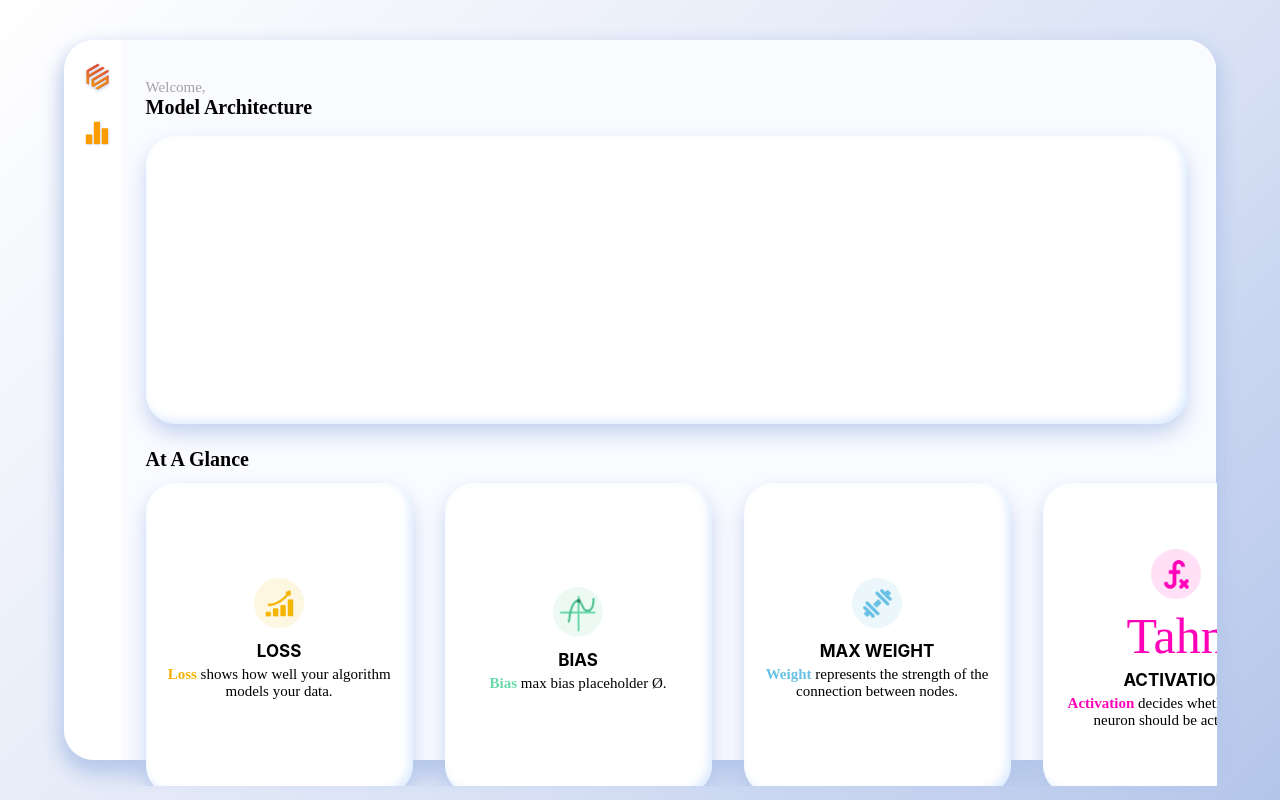
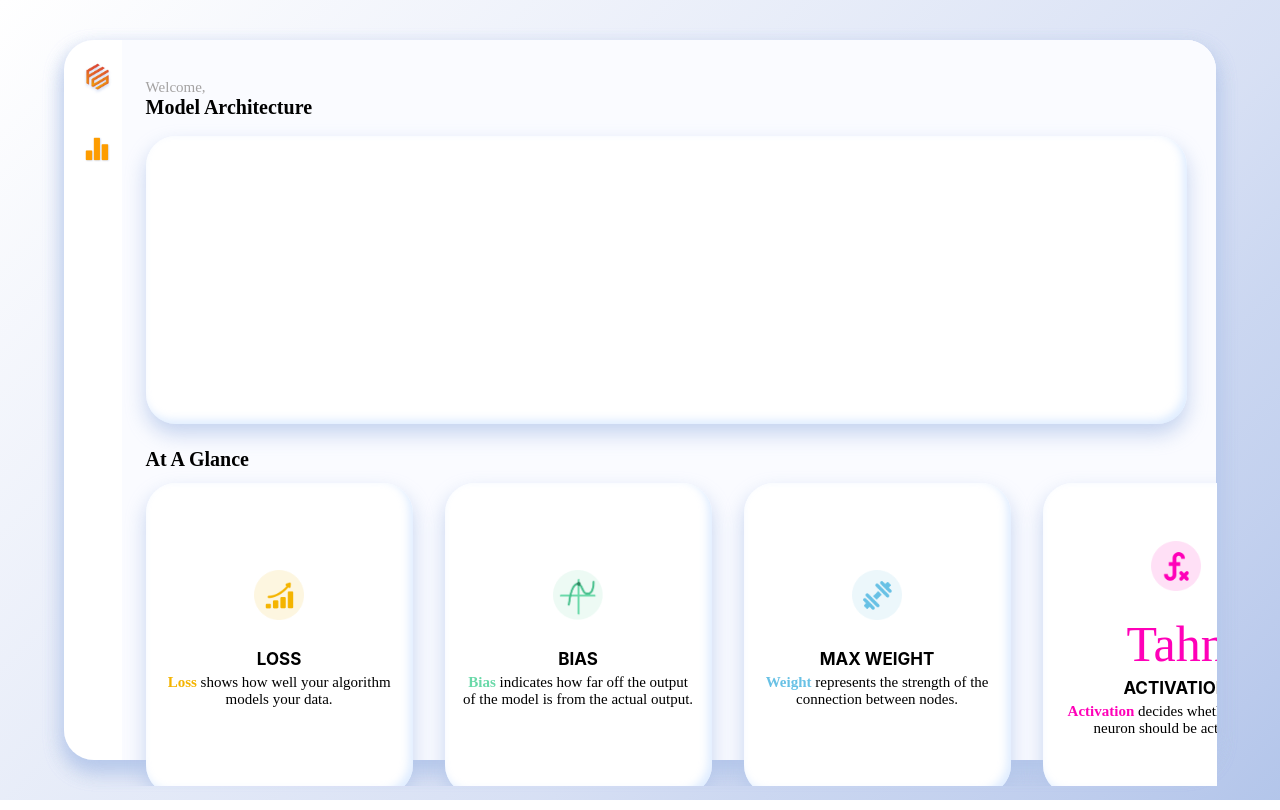
Before and after one commit to oslabs-beta/FlowSpace, a React (Create React App) app: page / in a window 1280 px wide. Built offline with nearby package versions, Linux system fonts and the light colour scheme; no server answers.

Commit message:
fixed spacing between tile icons and value. wrote description for bias tile

```diff
--- a/client/AnalyticsTile.scss
+++ b/client/AnalyticsTile.scss
@@ -32,6 +32,7 @@
   img {
     width: 50px;
     height: auto;
+    margin-bottom: 1rem;
   }
 
 .tile-value {
--- a/client/BiasAnalytics.jsx
+++ b/client/BiasAnalytics.jsx
@@ -23,7 +23,7 @@ const BiasAnalytics = ({ socket }) => {
         {
           type:'Bias',
           value: biasData,
-          description: ' max bias placeholder Ø.',
+          description: ' indicates how far off the output of the model is from the actual output.',
           color: '#6AD9A9',
           boldName: 'Bias'}}/>
     );
```
